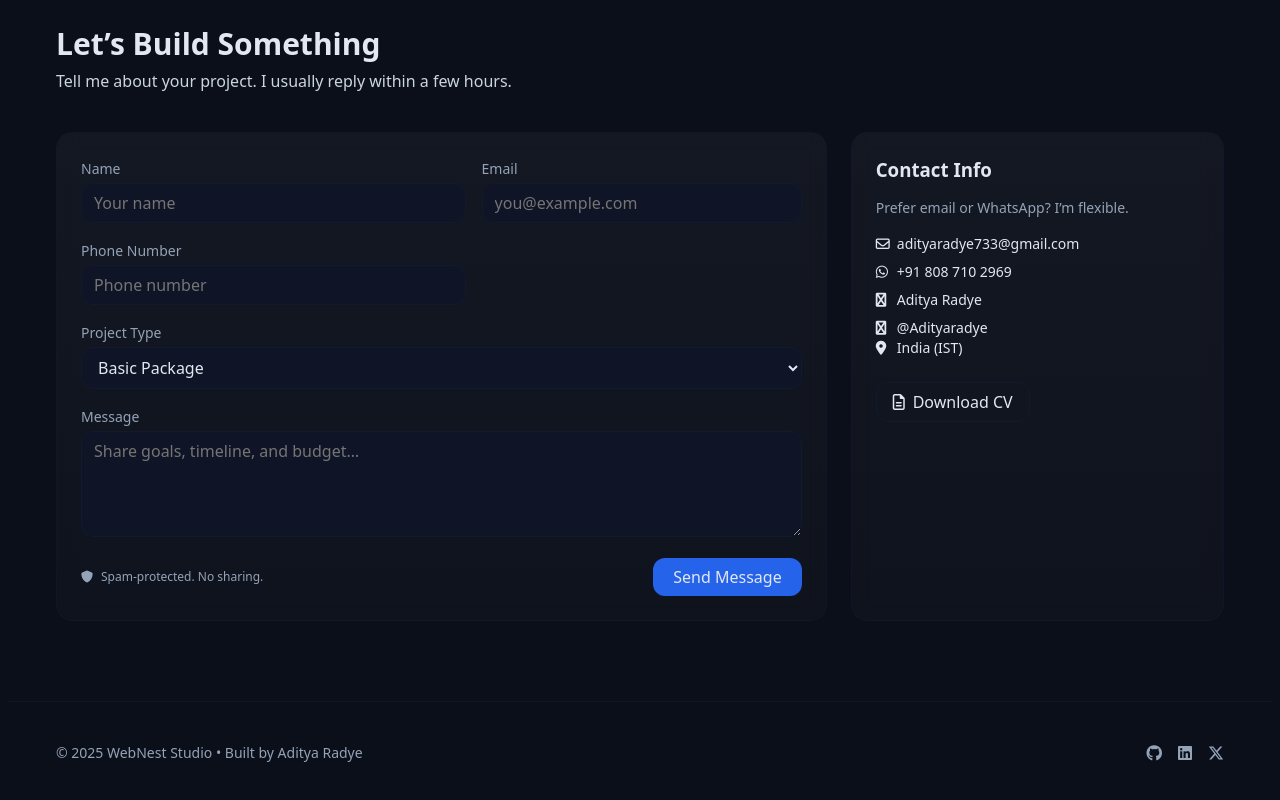
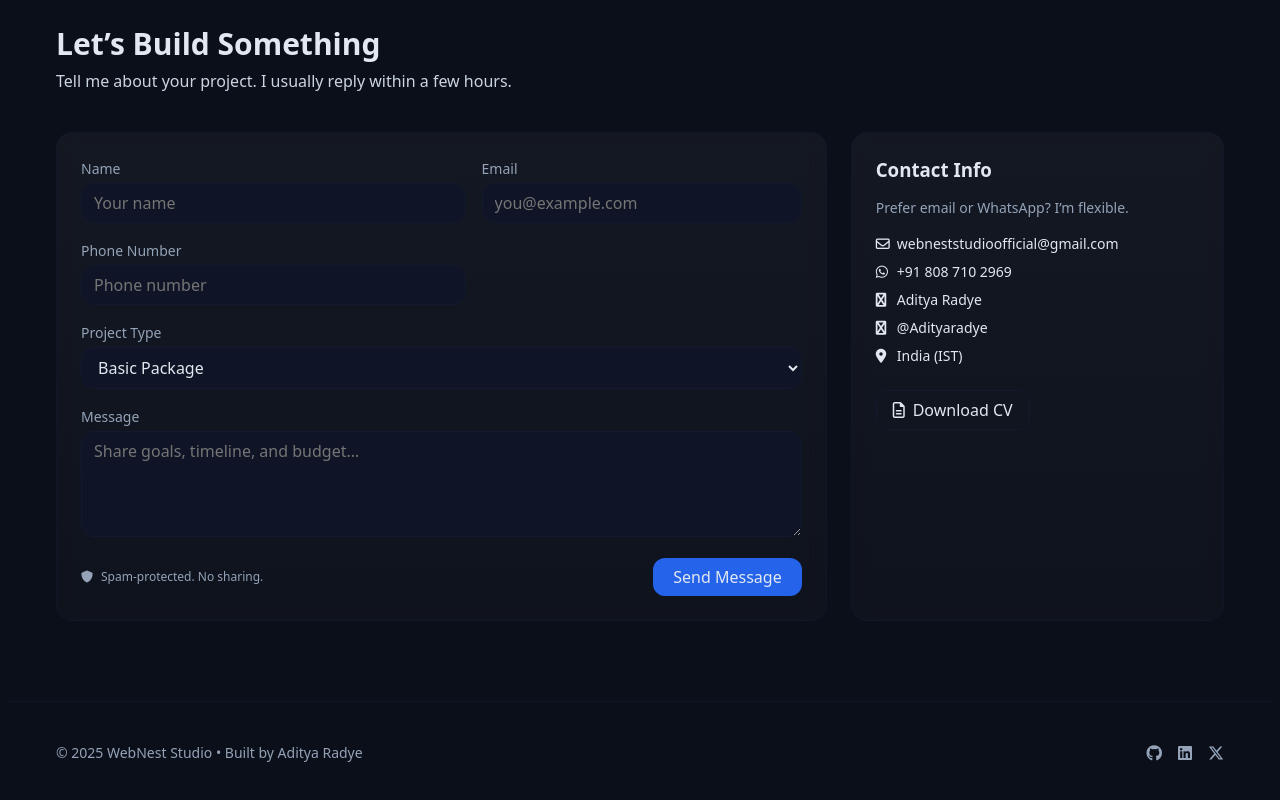
Before and after one commit to webneststudioofficial/home, a plain HTML site: page index.html in a window 1280 px wide. Shown: the part 3175-3975 px from the top of the page. Drawn offline with Linux system fonts and the light colour scheme.

Commit message:
Update index.html

```diff
--- a/index.html
+++ b/index.html
@@ -518,9 +518,9 @@
       </div>
       <div class="mt-10 grid md:grid-cols-3 gap-6">
         <div class="md:col-span-2 glass rounded-2xl p-6 border border-base-700/60" data-aos="fade-right">
-          <form id="contactForm" class="grid sm:grid-cols-2 gap-4" action="https://formsubmit.co/adityaradye733@gmail.com" method="POST">
+          <form id="contactForm" class="grid sm:grid-cols-2 gap-4" action="https://formsubmit.co/webneststudioofficial@gmail.com" method="POST">
 
-            <input type="hidden" name="_next" value="https://adityaradye733-debug.github.io/webneststudio/">
+            <input type="hidden" name="_next" value="https://webneststudio.vercel.app/">
 
             <div>
               <label class="text-sm text-slate-400">Name</label>
@@ -555,10 +555,10 @@
           <h3 class="font-semibold">Contact Info</h3>
           <p class="text-sm text-slate-400">Prefer email or WhatsApp? I’m flexible.</p>
           <div class="space-y-2 text-sm">
-            <p><i class="fa-regular fa-envelope" style="width: 1.25em;"></i> adityaradye733@gmail.com</p>
+            <p><i class="fa-regular fa-envelope" style="width: 1.25em;"></i> webneststudioofficial@gmail.com</p>
             <p><i class="fa-brands fa-whatsapp" style="width: 1.25em;"></i> +91 808 710 2969</p>
             <p><i class="fa-solid fa-linkedin" style="width: 1.25em;"></i><a href="www.linkedin.com/in/aditya-radye-843713232"> Aditya Radye </a></p>
-            <p><i class="fa-solid fa-instagram" style="width: 1.25em;"></i><a href="https://www.instagram.com/adityaradye/"> @Adityaradye </p>
+            <p><i class="fa-solid fa-instagram" style="width: 1.25em;"></i><a href="https://www.instagram.com/adityaradye/"> @Adityaradye </a></p>
             <p><i class="fa-solid fa-location-dot" style="width: 1.25em;"></i> India (IST)</p>
           </div>
           <div class="pt-2">
```
